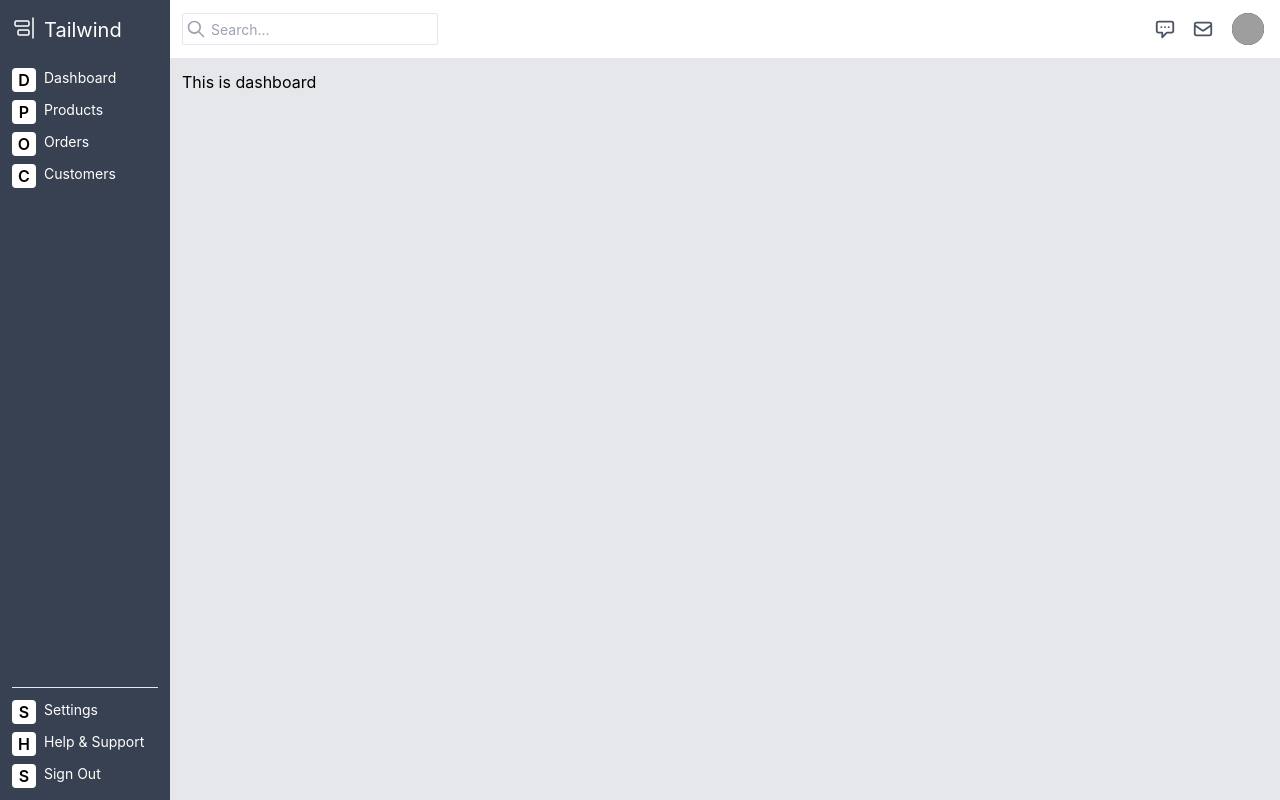
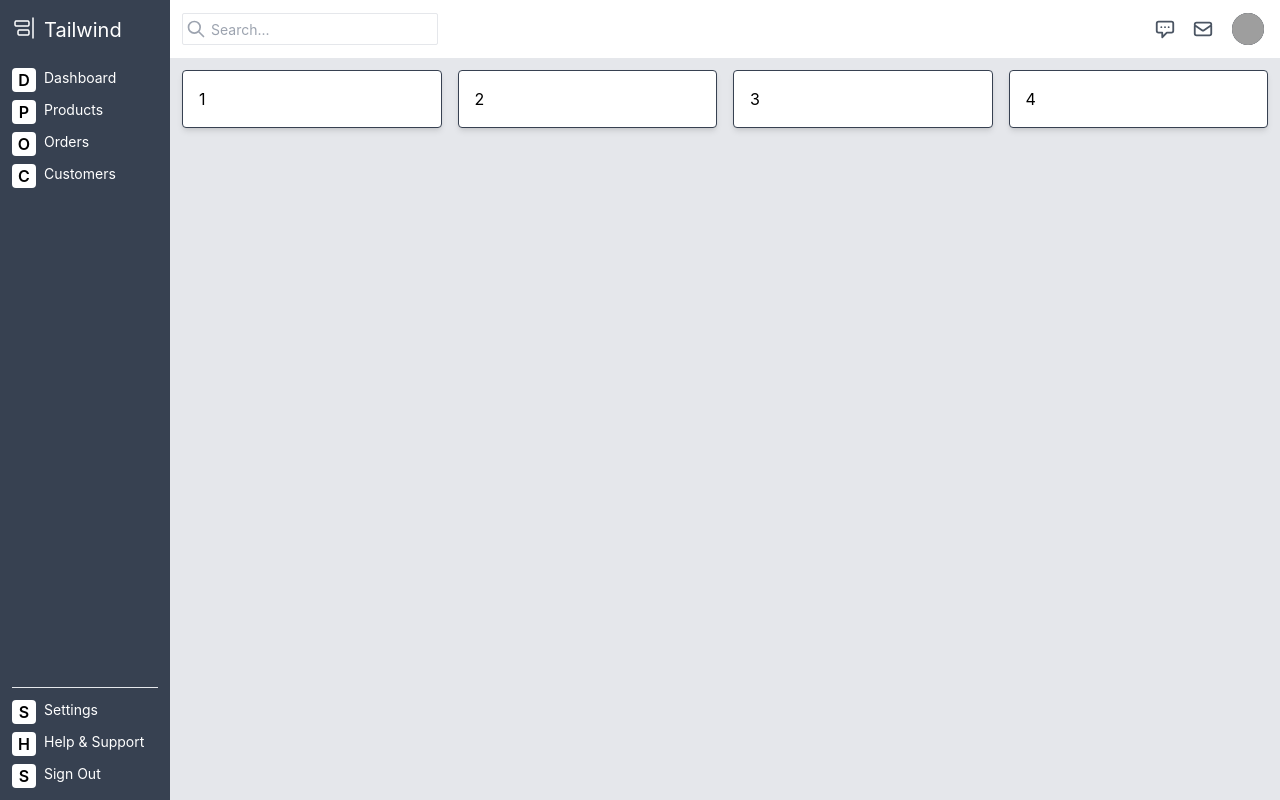
Before and after one commit to frank209022019/react-tailwind-dashboard, a React (Create React App) app: page / in a window 1280 px wide. Built offline with nearby package versions, Linux system fonts and the light colour scheme; grey boxes are pictures that could not be loaded.

Commit message:
Working on icons for grid stats

```diff
--- a/src/App.scss
+++ b/src/App.scss
@@ -1,3 +1,7 @@
+@import url("https://fonts.googleapis.com/css2?family=Material+Icons");
+
+@import url("https://fonts.googleapis.com/css2?family=Material+Symbols+Outlined");
+
 .App {
   text-align: center;
 }
--- /dev/null
+++ b/src/components/Dashboard.StatsGrid.Item.tsx
@@ -0,0 +1,17 @@
+import React from 'react';
+
+export interface IDashboardStatsGridItem {
+  key: number;
+  title: string;
+  icon: JSX.Element;
+}
+
+const DashboardStatsGridItem = ({ title }: IDashboardStatsGridItem) => {
+  return (
+    <div className="bg-white rounded p-4 border border-gray-700 flex items-center w-full shadow-md">
+      {title}
+    </div>
+  );
+};
+
+export default DashboardStatsGridItem;
--- /dev/null
+++ b/src/components/Dashboard.StatsGrid.tsx
@@ -0,0 +1,18 @@
+/* eslint-disable react/jsx-no-undef */
+import React from 'react';
+import { HiOutlineChatAlt } from 'react-icons/hi';
+
+import DashboardStatsGridItem from './Dashboard.StatsGrid.Item';
+
+const DashboardStatsGrid = () => {
+  return (
+    <div className="flex gap-4 w-full">
+      <DashboardStatsGridItem key={1} title={'1'} icon={<HiOutlineChatAlt />} />
+      <DashboardStatsGridItem key={2} title={'2'} icon={<HiOutlineChatAlt />} />
+      <DashboardStatsGridItem key={3} title={'3'} icon={<HiOutlineChatAlt />} />
+      <DashboardStatsGridItem key={4} title={'4'} icon={<HiOutlineChatAlt />} />
+    </div>
+  );
+};
+
+export default DashboardStatsGrid;
--- a/src/pages/restricted/Dashboard.tsx
+++ b/src/pages/restricted/Dashboard.tsx
@@ -1,7 +1,13 @@
 import React from 'react';
 
+import DashboardStatsGrid from '../../components/Dashboard.StatsGrid';
+
 const Dashboard = () => {
-  return <div>This is dashboard</div>;
+  return (
+    <div className="flex gap-4">
+      <DashboardStatsGrid />
+    </div>
+  );
 };
 
 export default Dashboard;
```
